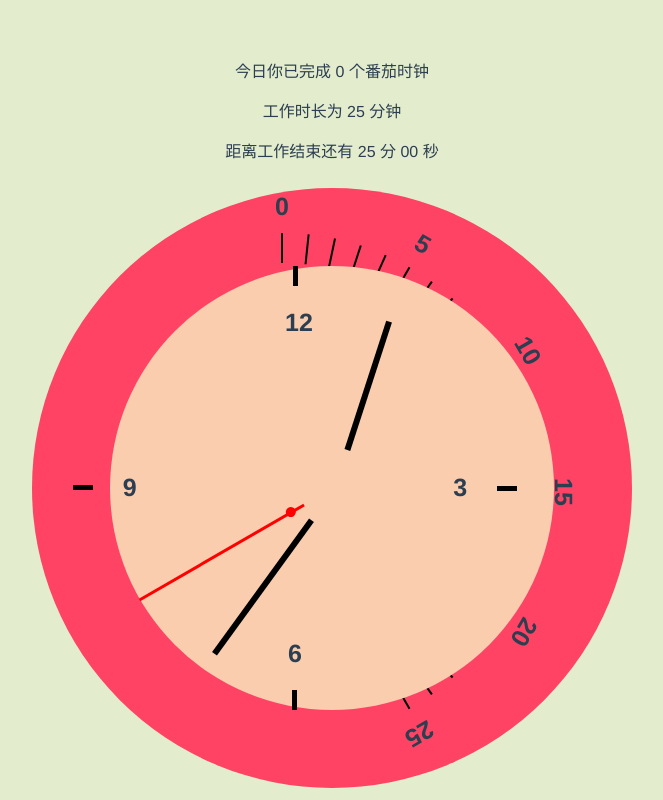
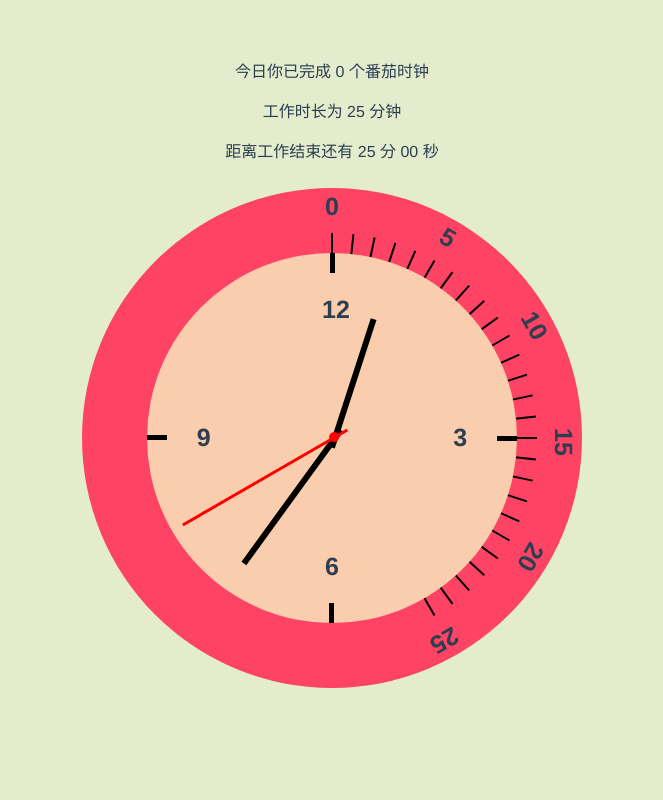
Before and after one commit to xiangyun-zhang/Pomodoro-Timer, a Vue app: page / in a window 1280 px wide. Shown: the whole page, without its empty margins (308-971 px from the left). Built offline with nearby package versions, Linux system fonts and the light colour scheme; no server answers.

Commit message:
adjust style on pad

```diff
--- a/src/components/Timer.vue
+++ b/src/components/Timer.vue
@@ -615,8 +615,8 @@ export default {
 	}
 }
 
-// mobile
-@media (min-width: 576px) {
+// pad & pc
+@media (min-width: 768px) {
 	.clock {
 		width: 500px;
 		height: 500px;
@@ -665,11 +665,4 @@ export default {
 		}
 	}
 }
-// pad
-@media (min-width: 768px) {
-	.clock {
-		width: 600px;
-		height: 600px;
-	}
-}
 </style>
```
